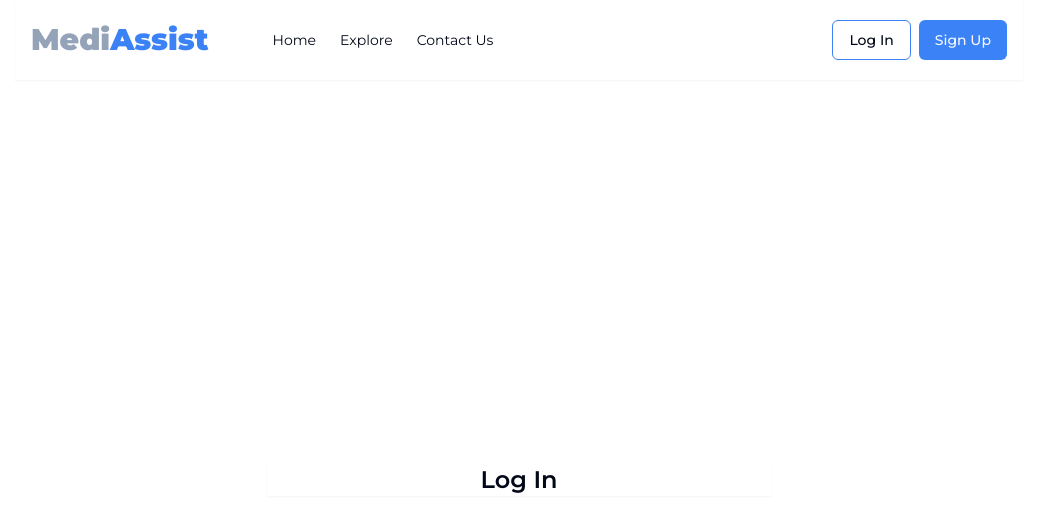
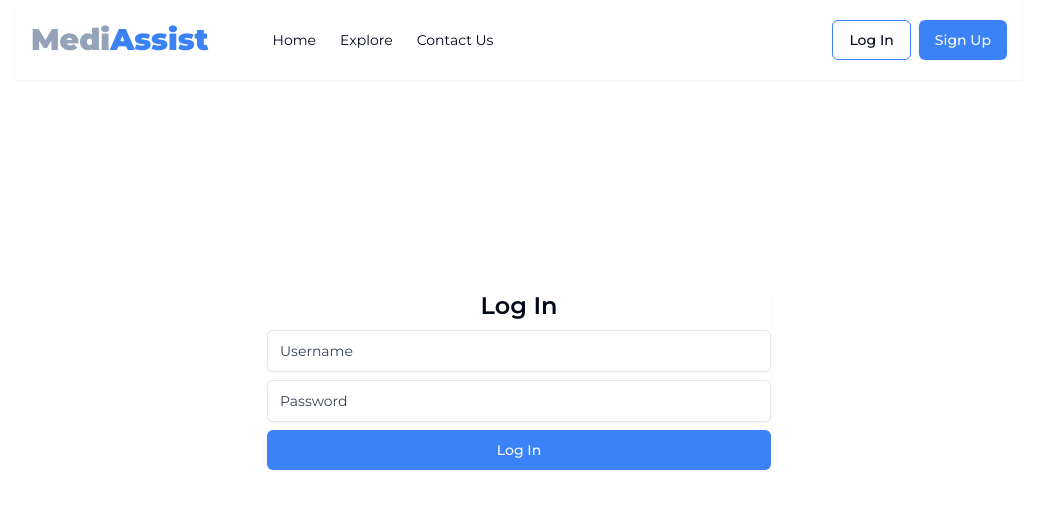
Before and after one commit to emmanueldavidson96/MediAssist, a Next.js app: page /login in a window 1280 px wide. Shown: the top 532 px of the page, without its empty margins (121-1159 px from the left). Built offline with nearby package versions, Linux system fonts and the light colour scheme.

Commit message:
Login and SignIn Pages

```diff
--- a/app/login/page.tsx
+++ b/app/login/page.tsx
@@ -1,14 +1,19 @@
 import React from 'react'
+import InputFieldUsernameFloatingLabel from '../_components/_ui/InputFieldUsernameFloatingLabel'
+import InputFieldPasswordFloatingLabel from '../_components/_ui/InputFieldPasswordFloatingLabel'
+import { Button } from '@/components/ui/button'
 
 export default function Login() {
   return (
-    <div className='w-[90%] m-auto h-screen flex items-center justify-center'>
+    <div className='w-[90%] m-auto h-screen flex items-center justify-center mt-[-100px]'>
         <form className='w-[50%] h-fit flex flex-col gap-2 shadow-sm items-center'>
             <h1 className='text-2xl font-semibold '>Log In</h1>
-
-
+            <InputFieldUsernameFloatingLabel />
+            <InputFieldPasswordFloatingLabel />
+            <Button className='w-full bg-blue-500 hover:bg-blue-700'>
+                Log In
+            </Button>
         </form>
-
     </div>
   )
 }
```
